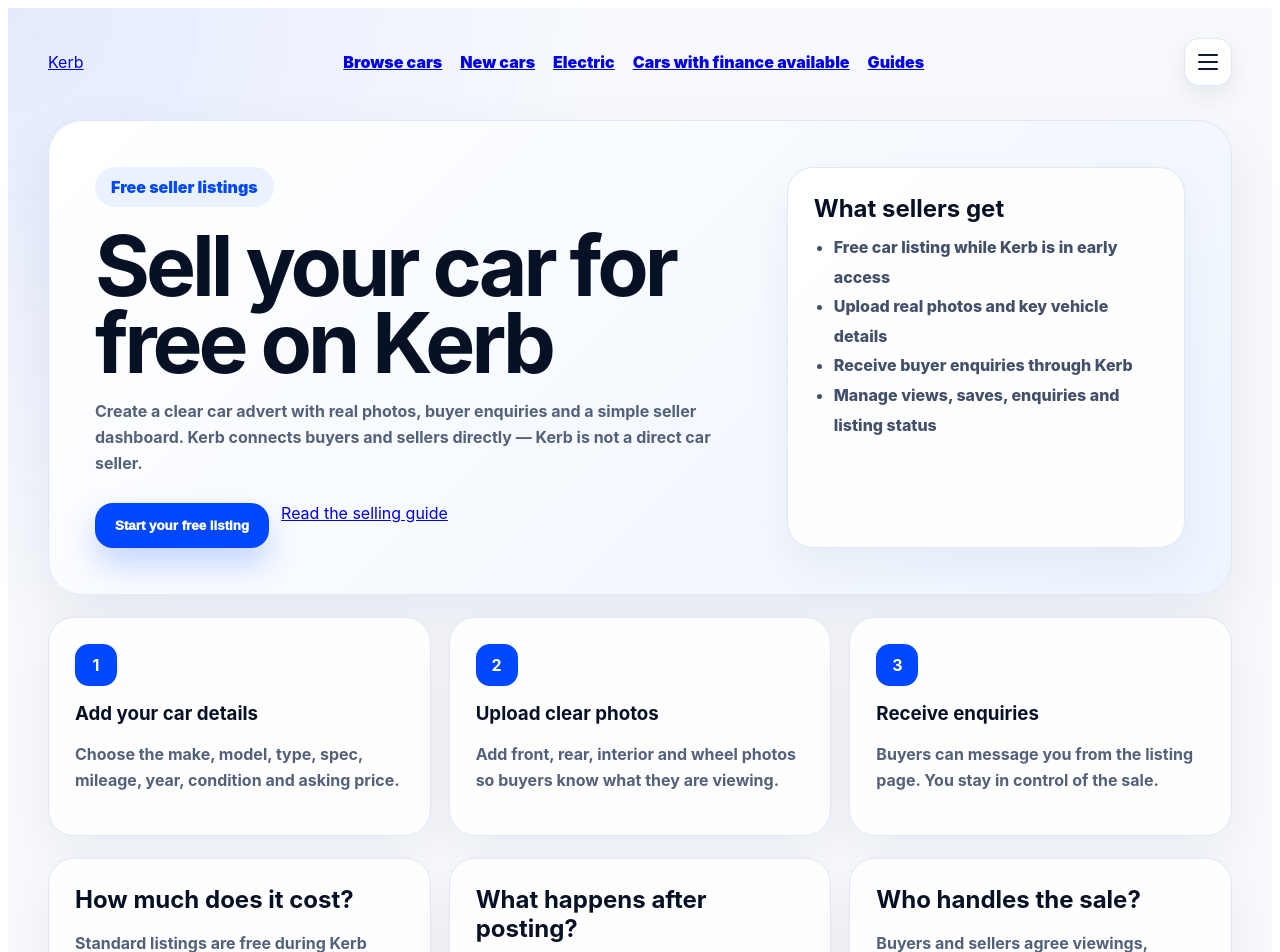
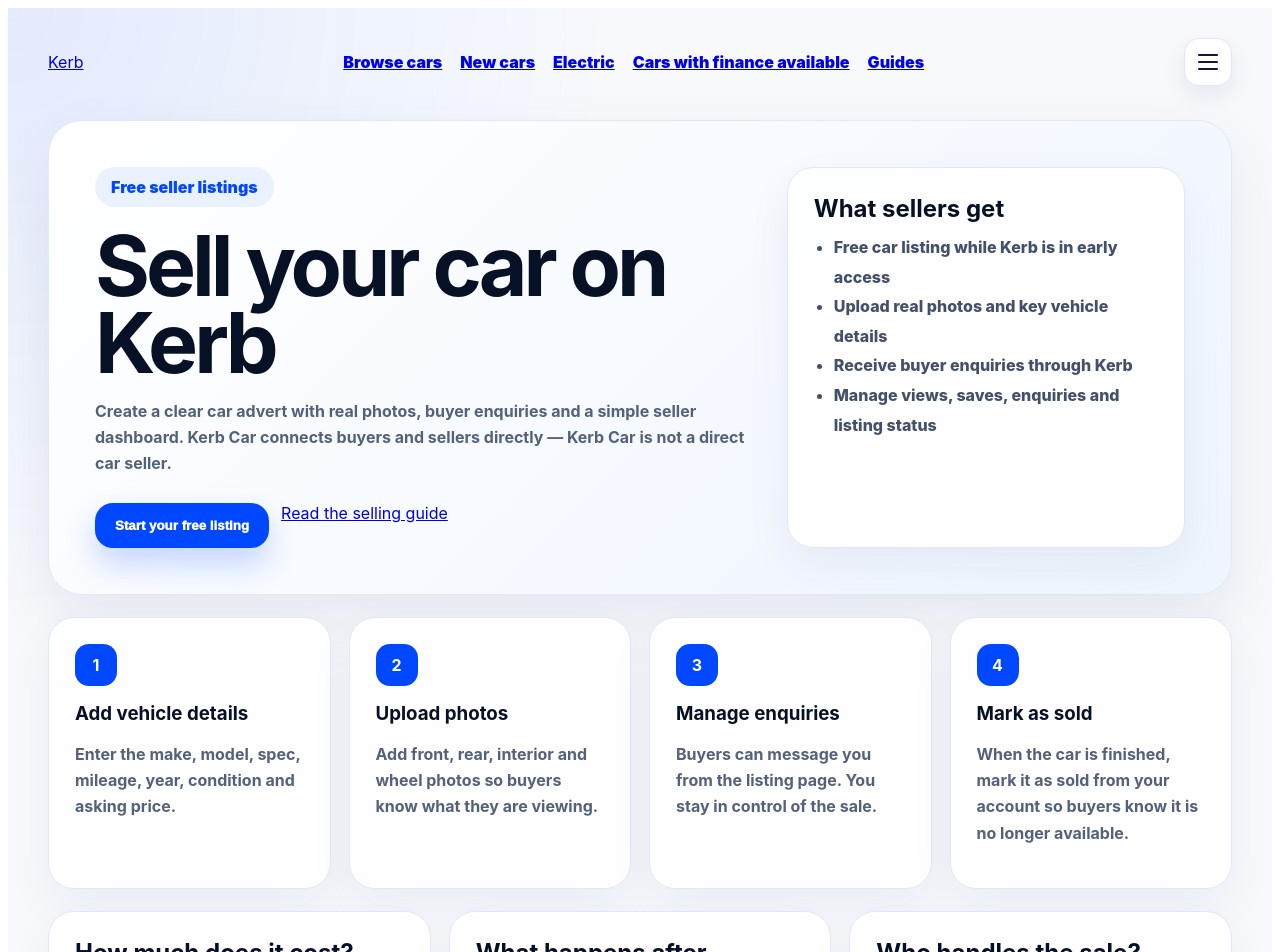
Before and after one commit to Abzgetzit/kerb, a Next.js app: page /sell-car in a window 1280 px wide. Shown: the top 952 px of the page. Built offline with nearby package versions, Linux system fonts and the light colour scheme.

Commit message:
Improve public sell car landing flow

```diff
--- a/app/sell-car/page.js
+++ b/app/sell-car/page.js
@@ -23,7 +23,7 @@ export default function SellCarPage() {
           <Link href="/browse">Browse cars</Link>
           <Link href="/new-cars">New cars</Link>
           <Link href="/electric-cars">Electric</Link>
-          <Link href="/car-finance">Cars with finance available</Link>
+          <Link href="/cars-on-finance">Cars with finance available</Link>
           <Link href="/guides">Guides</Link>
         </nav>
 
@@ -33,10 +33,10 @@ export default function SellCarPage() {
       <section className="hero">
         <div>
           <span className="pill">Free seller listings</span>
-          <h1>Sell your car for free on Kerb</h1>
+          <h1>Sell your car on Kerb</h1>
           <p>
             Create a clear car advert with real photos, buyer enquiries and a simple seller dashboard.
-            Kerb connects buyers and sellers directly — Kerb is not a direct car seller.
+            Kerb Car connects buyers and sellers directly — Kerb Car is not a direct car seller.
           </p>
 
           <div className="heroActions">
@@ -63,18 +63,23 @@ export default function SellCarPage() {
       <section className="steps">
         <div>
           <strong>1</strong>
-          <h3>Add your car details</h3>
-          <p>Choose the make, model, type, spec, mileage, year, condition and asking price.</p>
+          <h3>Add vehicle details</h3>
+          <p>Enter the make, model, spec, mileage, year, condition and asking price.</p>
         </div>
         <div>
           <strong>2</strong>
-          <h3>Upload clear photos</h3>
+          <h3>Upload photos</h3>
           <p>Add front, rear, interior and wheel photos so buyers know what they are viewing.</p>
         </div>
         <div>
           <strong>3</strong>
-          <h3>Receive enquiries</h3>
+          <h3>Manage enquiries</h3>
           <p>Buyers can message you from the listing page. You stay in control of the sale.</p>
+        </div>
+        <div>
+          <strong>4</strong>
+          <h3>Mark as sold</h3>
+          <p>When the car is finished, mark it as sold from your account so buyers know it is no longer available.</p>
         </div>
       </section>
 
@@ -97,7 +102,7 @@ export default function SellCarPage() {
           <h2>Who handles the sale?</h2>
           <p>
             Buyers and sellers agree viewings, payment, collection and ownership transfer directly.
-            Kerb does not inspect, sell, finance, warrant or deliver vehicles.
+            Kerb Car does not inspect, sell, finance, warrant or deliver vehicles.
           </p>
         </div>
       </section>
@@ -235,7 +240,12 @@ const styles = `
     line-height: 1.85;
     font-weight: 850;
   }
-  .steps,
+  .steps {
+    display: grid;
+    grid-template-columns: repeat(4, minmax(0, 1fr));
+    gap: 18px;
+    margin-top: 22px;
+  }
   .infoGrid {
     display: grid;
     grid-template-columns: repeat(3, minmax(0, 1fr));
```
